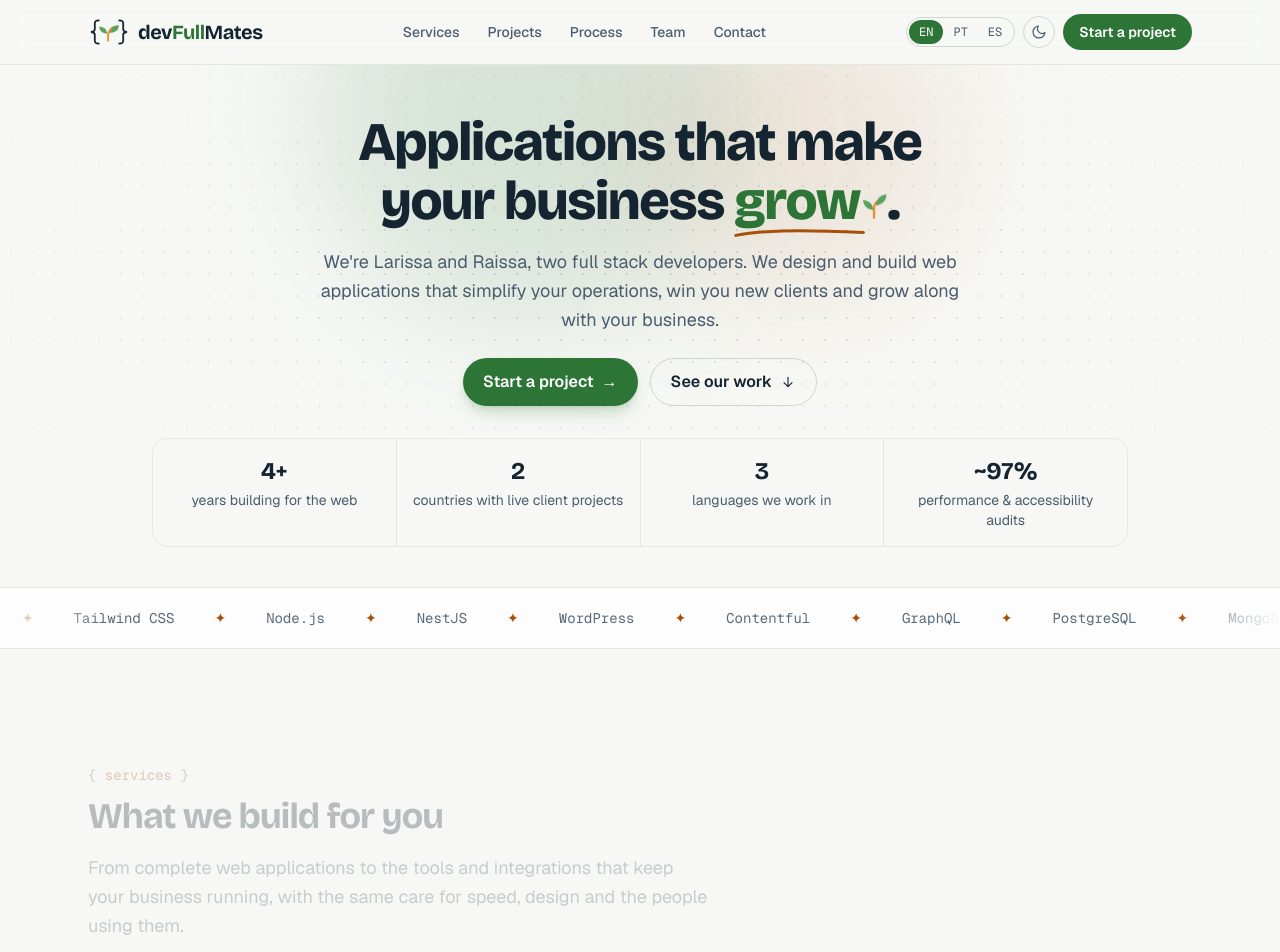
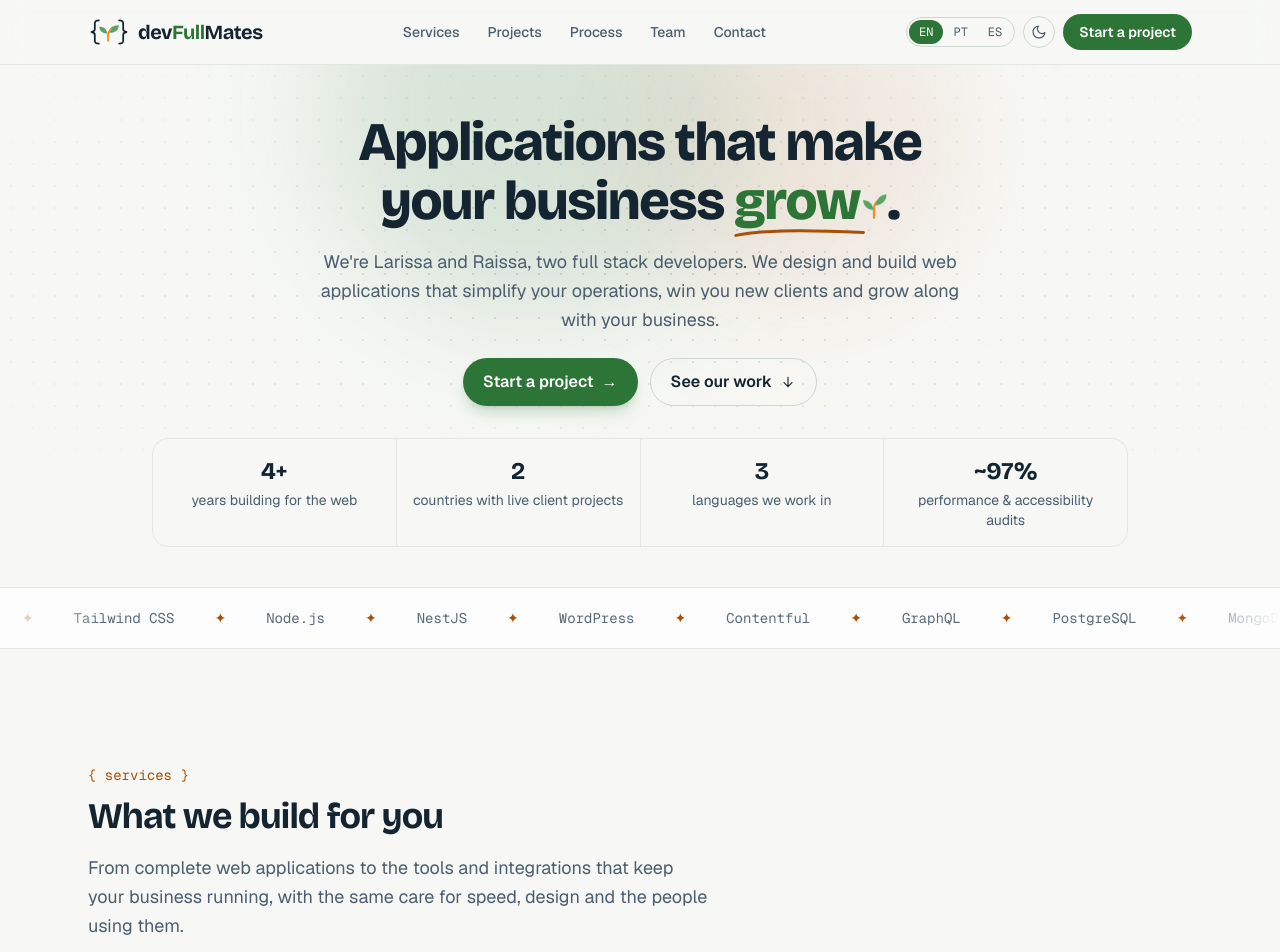
Before and after one commit to devFullMates/our-portfolio, a Next.js app: page /en in a window 1280 px wide. Shown: the top 952 px of the page. Built offline with nearby package versions, Linux system fonts and the light colour scheme; no server answers.

Commit message:
refactor: improve accessibility by adding project name to external link and update animation description for clarity

```diff
--- a/src/components/sections/projects-section.tsx
+++ b/src/components/sections/projects-section.tsx
@@ -49,6 +49,7 @@ export function ProjectsSection({ t }: { t: Translator }) {
                     <div className="mt-6 flex flex-wrap gap-3 text-sm font-semibold">
                       <ExternalLink href={project.url} newTabLabel={newTab} className={`${buttonStyles.primary} px-5 py-2.5`}>
                         {t(ui.projects.visit)}
+                        <span className="sr-only">: {project.name}</span>
                         <ArrowUpRightIcon className="size-4" />
                       </ExternalLink>
                     </div>
--- a/src/styles/globals.css
+++ b/src/styles/globals.css
@@ -152,7 +152,7 @@ body {
     animation-delay: 1.5s;
   }
 
-  /* Sections fade up as they scroll into view (CSS only; browsers without support just show them). */
+  /* Sections slide up as they scroll into view (CSS only; browsers without support just show them). */
   @supports (animation-timeline: view()) {
     [data-reveal] {
       animation: reveal linear both;
@@ -180,13 +180,12 @@ body {
   }
 }
 
+/* Transform only: fading text would fail contrast checks while it is mid-animation. */
 @keyframes reveal {
   from {
-    opacity: 0;
     transform: translateY(28px);
   }
   to {
-    opacity: 1;
     transform: none;
   }
 }
```
